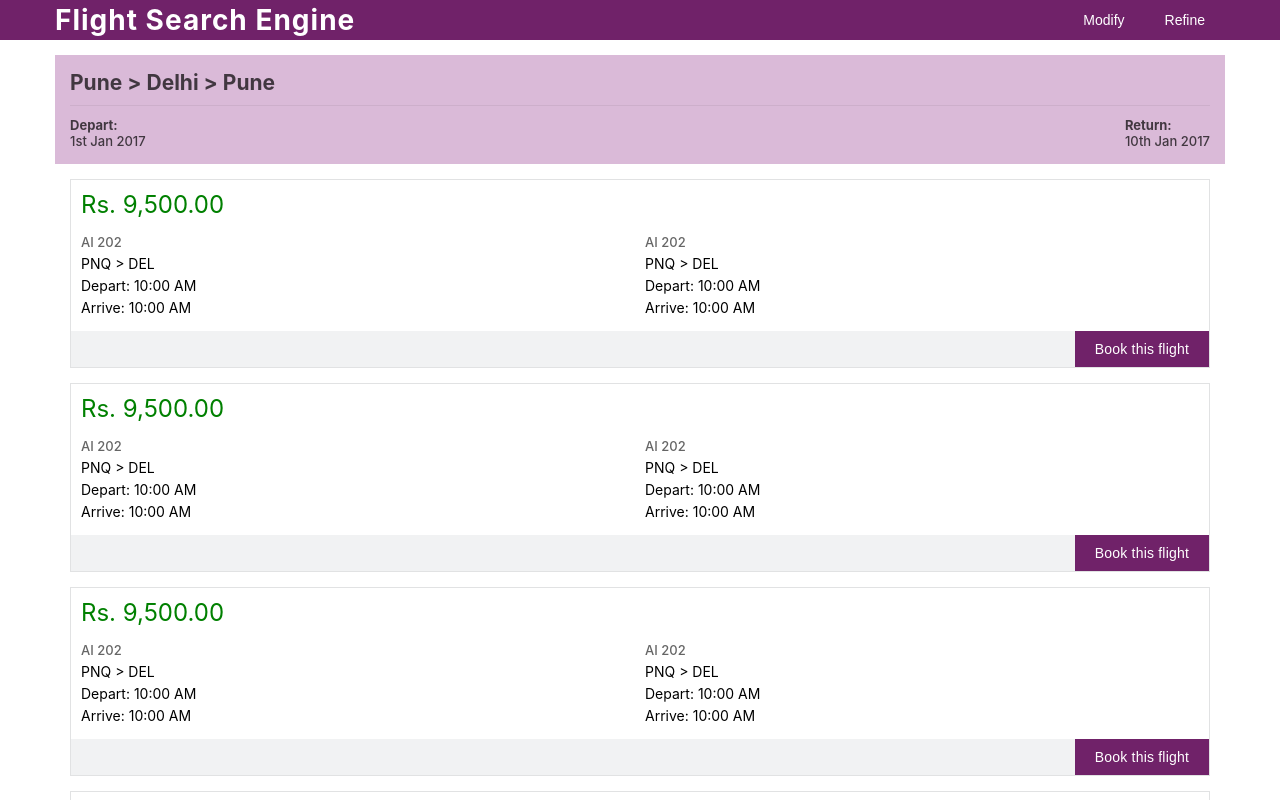
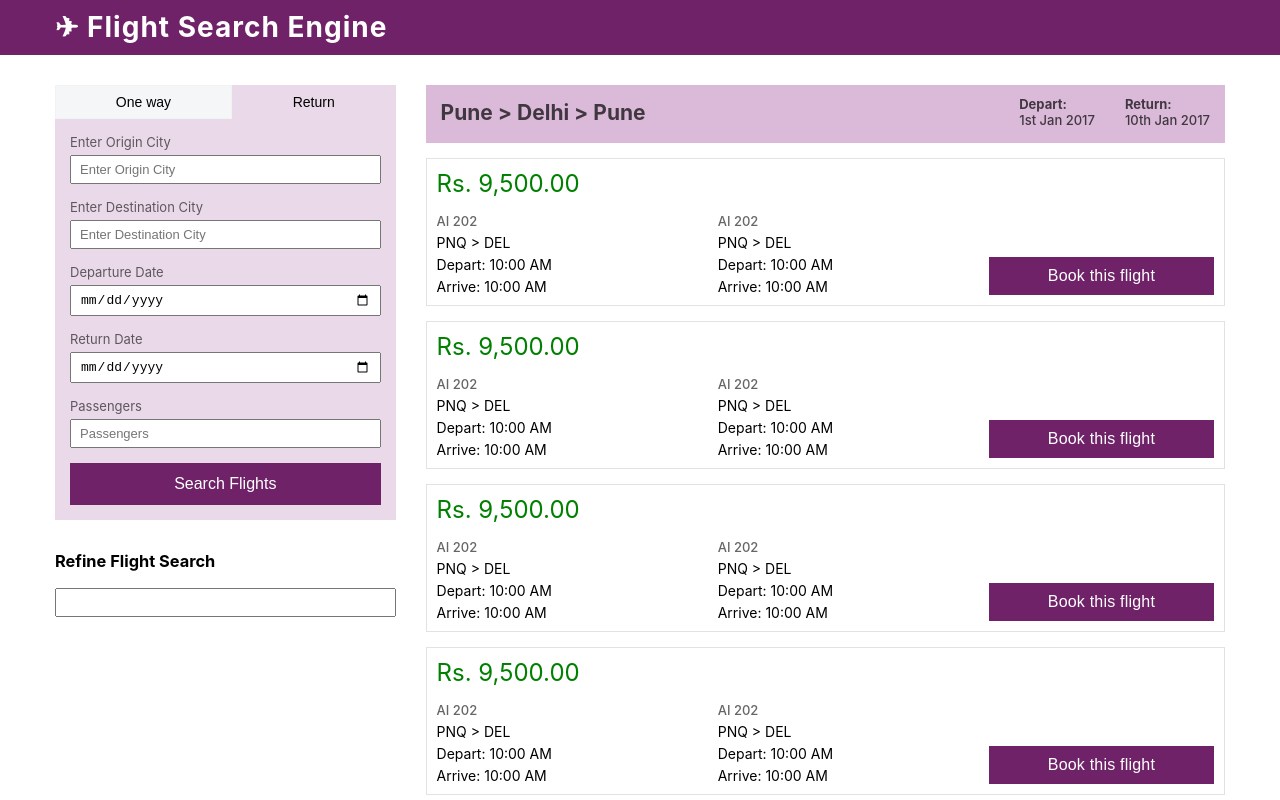
Before and after one commit to ngstwr/thoughtworks-fse, a React (Create React App) app: page / in a window 1280 px wide. Shown: the top 800 px of the page. Built offline with nearby package versions, Linux system fonts and the light colour scheme.

Commit message:
UI Designed, optimized for desktop also

```diff
--- a/public/index.html
+++ b/public/index.html
@@ -17,7 +17,7 @@
     <header>
       <div class="container">
         <div class="header-wrapper">
-          <h1 class="hidden-xs visible-lg">Flight Search Engine</h1>
+          <h1 class="hidden-xs visible-lg"><span class="symbol-lg">&#9992;</span> Flight Search Engine</h1>
           <h1 class="visible-xs hidden-lg"><span class="symbol">&#9992;</span> FSE</h1>
           <div class="toggle-buttons">
             <button type="button" class="btn btn-toggle">Modify</button>
--- a/src/index.css
+++ b/src/index.css
@@ -27,6 +27,7 @@ button {
   font-size: 14px;
   outline: none;
   text-decoration: none;
+  cursor: pointer;
 }
 
 input, textarea, select {
@@ -68,6 +69,21 @@ input, textarea, select {
 @media only screen and (min-width : 992px) {
   .container{
     width: 1170px;
+  }
+
+  .page-container{
+    display: flex;
+    margin-top: 85px;
+  }
+
+  .page-container .sidebar{
+    flex-grow: 1;
+    margin-right: 15px;
+  }
+
+  .page-container .content{
+    flex-grow: 3;
+    margin-left: 15px;
   }
 
   .hidden-lg {
@@ -121,13 +137,24 @@ input, textarea, select {
     color: #ffffff;
   }
 
+  @media only screen and (min-width : 992px) {
+    .header-wrapper{
+      height: 55px;
+    }
+    .header-wrapper h1, .header-wrapper h1 > .symbol{
+      line-height: 55px;
+    }
+    .toggle-buttons{
+      display: none;
+    }
+  }
+
 
 /* travel plan widget css */
   .travel-plan-widget form{
     display: flex;
     flex-direction: column;
     margin-bottom: 15px;
-    display: none;
   }
 
   .button-tabs{
@@ -183,7 +210,6 @@ input, textarea, select {
     display: flex;
     flex-direction: column;
     margin-bottom: 15px;
-    display: none;
   }
 
 /* Travel Summary css */
@@ -220,6 +246,19 @@ input, textarea, select {
     display: flex;
     justify-content: space-between;
     margin: 10px 15px 15px;
+  }
+
+  @media only screen and (min-width : 992px) {
+    .travel-summary {
+      flex-direction: row;
+      justify-content: space-between;
+    }
+    .travel-summary .origin-destination{
+      border: none;
+    }
+    .travel-summary .depart-return .depart-date{
+      margin-right: 30px;
+    }
   }
 
 
@@ -296,5 +335,30 @@ input, textarea, select {
     background: #702269;
     color: #ffffff;
     font-weight: 500;
+    font-size: 16px;
     letter-spacing: 0.2px;
   }
+
+  @media only screen and (min-width : 992px) {
+    .flights-wrapper > .flight-card {
+      flex-direction: row;
+      margin-left: 0;
+      margin-right: 0;
+    }
+
+    .flight-card .details{
+      flex-grow: 4;
+    }
+
+    .flight-card aside{
+      background: none;
+      flex-grow: 1;
+      flex-direction: column;
+      align-content: space-between;
+      margin: 0;
+    }
+
+    .flight-card aside > .btn-book{
+      margin-top: 10px;
+    }
+  }
```
